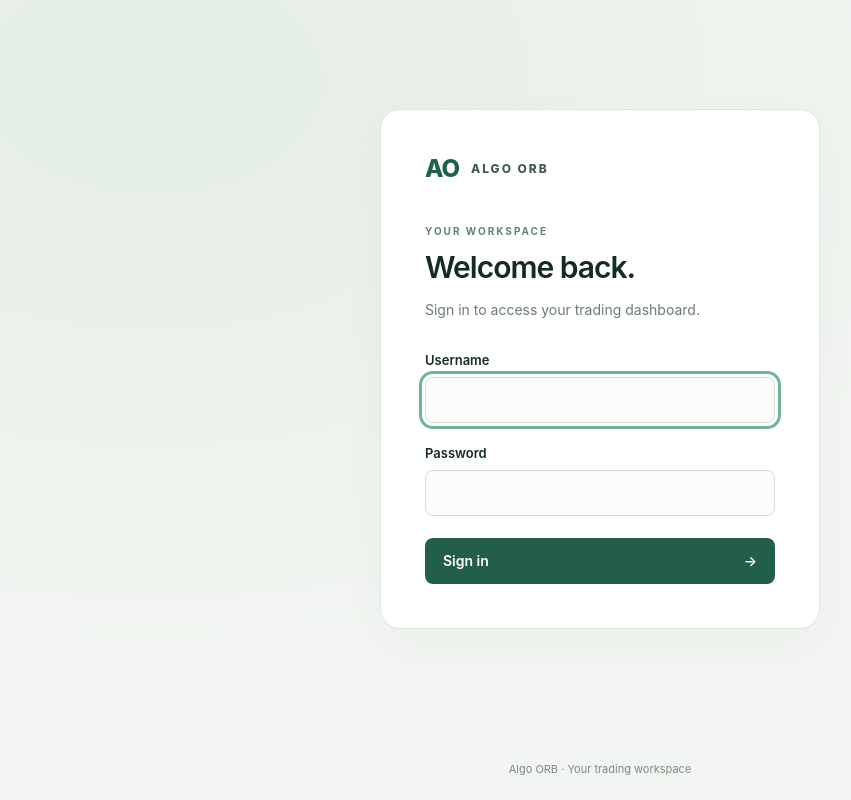
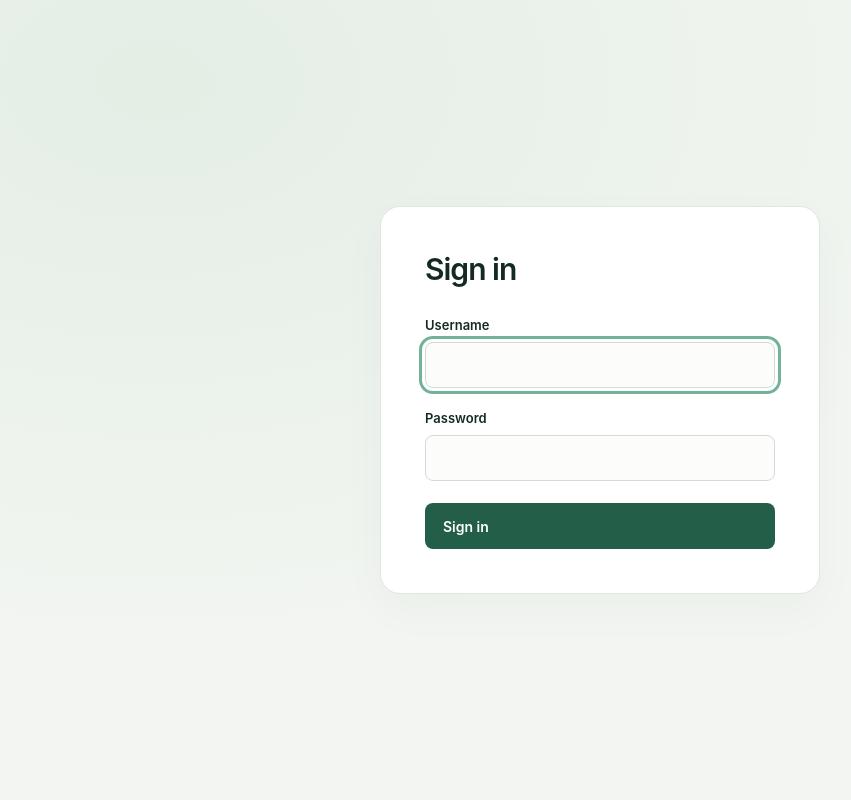
Before and after one commit to TheAmritpal/algo-orb, a FastAPI app: template app/templates/login.html in a window 1280 px wide. Shown: the whole page, without its empty margins (40-891 px from the left). Run offline with FastAPI, Linux system fonts and the light colour scheme; the template is opened without the code that fills it, so the values that code supplies are empty.

Commit message:
Add blocks for title, footer, and sign in page elements

```diff
--- a/app/templates/base.html
+++ b/app/templates/base.html
@@ -3,11 +3,11 @@
   <head>
     <meta charset="utf-8">
     <meta name="viewport" content="width=device-width, initial-scale=1">
-    <title>{{ title }}</title>
+    <title>{% block title %}{{ title }}{% endblock %}</title>
     <link rel="stylesheet" href="{{ url_for('static', path='/app.css') }}">
   </head>
   <body>
     <main class="shell">{% block content %}{% endblock %}</main>
-    <footer>Algo ORB · Your trading workspace</footer>
+    {% block footer %}<footer>Algo ORB · Your trading workspace</footer>{% endblock %}
   </body>
 </html>
--- a/app/templates/login.html
+++ b/app/templates/login.html
@@ -1,10 +1,9 @@
 {% extends "base.html" %}
+{% block title %}Sign in{% endblock %}
+{% block footer %}{% endblock %}
 {% block content %}
 <section class="card login-card" aria-labelledby="login-title">
-  <div class="brand">AO<span>ALGO ORB</span></div>
-  <p class="eyebrow">YOUR WORKSPACE</p>
-  <h1 id="login-title">Welcome back.</h1>
-  <p class="muted">Sign in to access your trading dashboard.</p>
+  <h1 id="login-title">Sign in</h1>
   {% if error %}<p class="error" role="alert">{{ error }}</p>{% endif %}
   <form action="/login" method="post">
     <input type="hidden" name="csrf_token" value="{{ csrf_token }}">
@@ -12,7 +11,7 @@
     <input id="username" name="username" type="text" autocomplete="username" maxlength="128" required autofocus>
     <label for="password">Password</label>
     <input id="password" name="password" type="password" autocomplete="current-password" maxlength="1024" required>
-    <button type="submit">Sign in <span aria-hidden="true">→</span></button>
+    <button type="submit">Sign in</button>
   </form>
 </section>
 {% endblock %}
```
